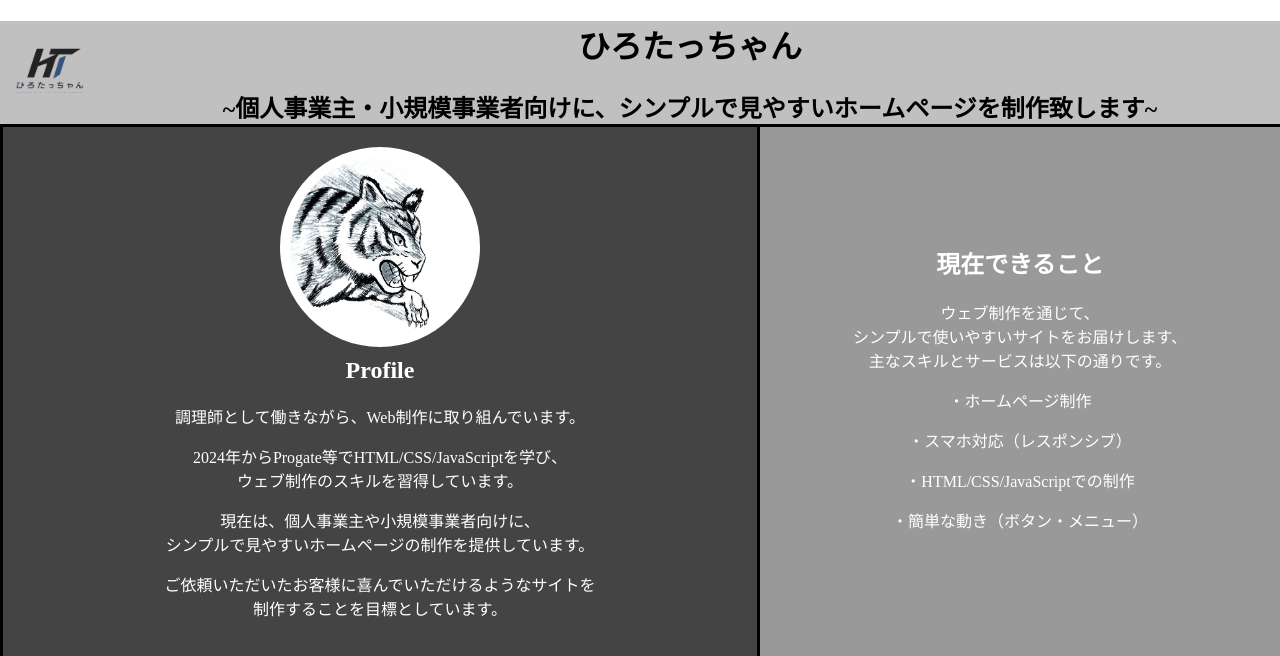
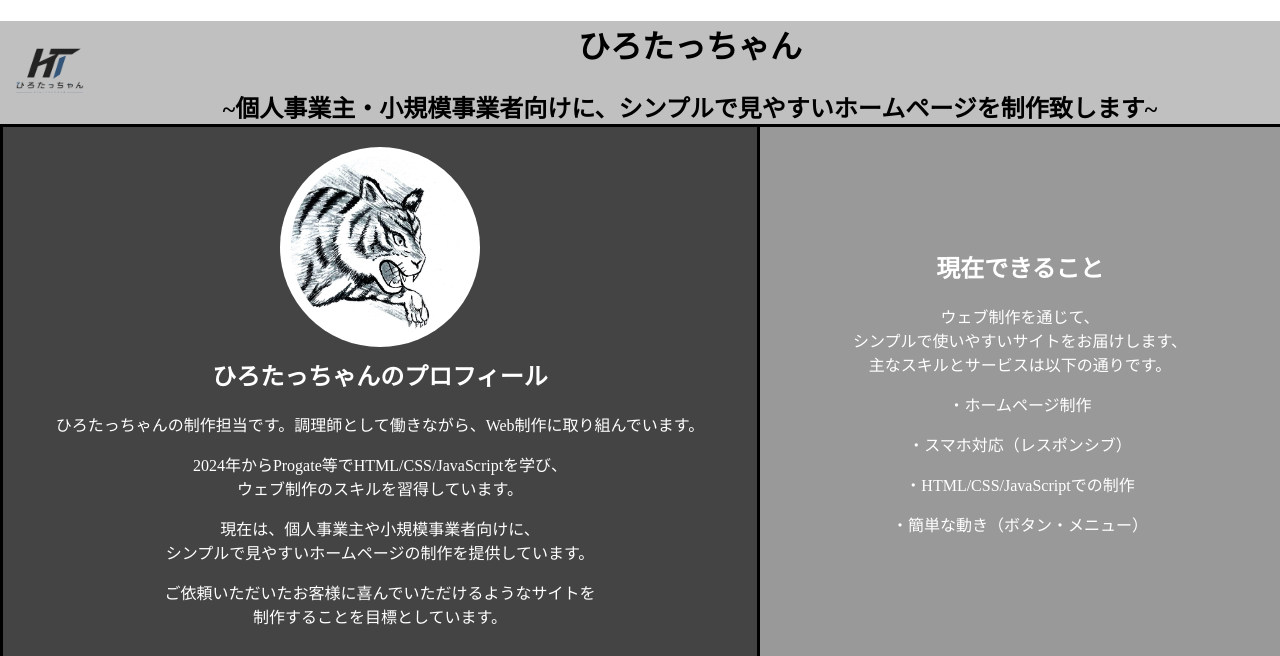
Before and after one commit to hirotattyan/github.io, a plain HTML site: page index.html in a window 1280 px wide. Shown: the top 656 px of the page. Drawn offline with Linux system fonts and the light colour scheme.

Commit message:
検索ヒット調整

```diff
--- a/index.html
+++ b/index.html
@@ -23,8 +23,8 @@
             <div class="top">
                 <div class="profile">
                     <img src="image/ひろたっちゃんアイコン(ひろ).jpg" alt="ひろたっちゃんのアイコン">
-                    <h2>Profile</h2>
-                    <p>調理師として働きながら、Web制作に取り組んでいます。</p>
+                   <h2>ひろたっちゃんのプロフィール</h2>
+                    <p>ひろたっちゃんの制作担当です。調理師として働きながら、Web制作に取り組んでいます。</p>
                     <p>2024年からProgate等でHTML/CSS/JavaScriptを学び、<br>ウェブ制作のスキルを習得しています。</p>
                     <p>現在は、個人事業主や小規模事業者向けに、<br>シンプルで見やすいホームページの制作を提供しています。</p>
                     <p>ご依頼いただいたお客様に喜んでいただけるようなサイトを<br>制作することを目標としています。</p>
```
